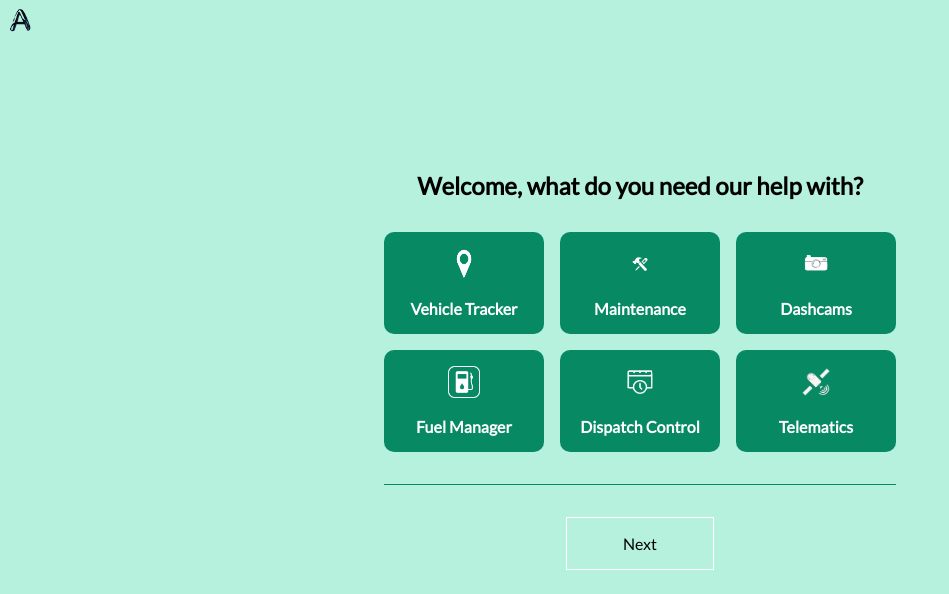
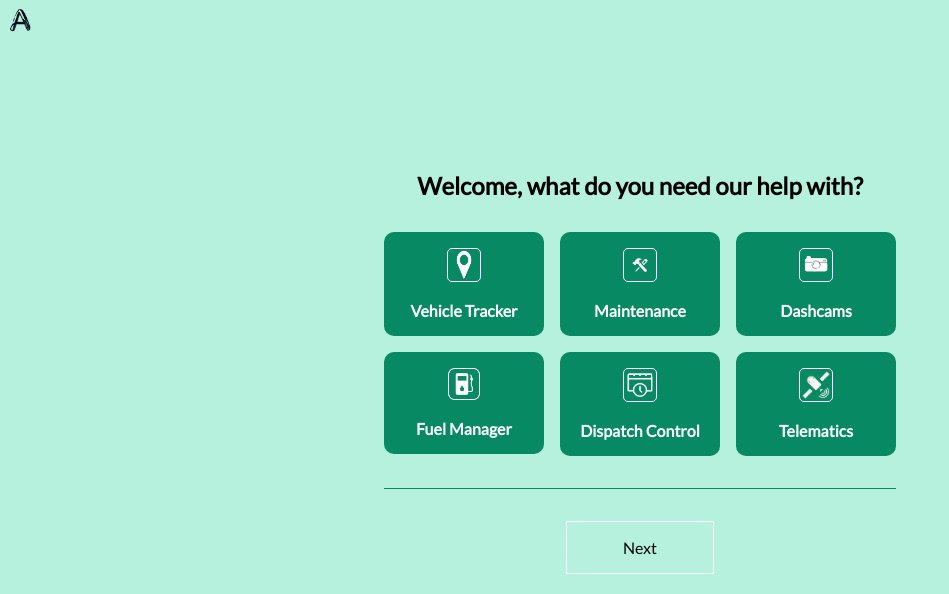
Before and after one commit to Blackie01/AutoMate, a React (Create React App) app: page /onboarding in a window 1280 px wide. Shown: the top 594 px of the page, without its empty margins (0-949 px from the left). Built offline with nearby package versions, Linux system fonts and the light colour scheme; a web font is replaced by a local one.

Commit message:
leggo again

```diff
--- a/src/components/login.js
+++ b/src/components/login.js
@@ -45,7 +45,7 @@ function Login() {
               <p>AutoMate</p>
             </span>
           </Link>
-          <h3>Login into your account.</h3>
+          <h3>Login</h3>
 
           <input
             className="login-form-input"
--- a/src/components/onboarding.css
+++ b/src/components/onboarding.css
@@ -1,7 +1,11 @@
 #onboarding-one {
     background-color: #b6f1dd;
-    /* background-color: rgb(7, 138, 99); */
+    /* background-color: #decade; */
     height: 100vh;
+}
+
+.onboard-logo {
+    cursor: pointer;
 }
 
 #overall-onboard-one-container {
@@ -40,6 +44,20 @@
     height: 2rem;
     width: 2rem;
     color: white;
+    border: 1px solid #fff;
+    border-radius: 5px;
+}
+
+#tracker-icon {
+    /* scale: 0.8; */
+}
+
+#img-2-onboard {
+    /* scale: 1.3; */
+}
+
+#fueling-icon {
+    border: none;
 }
 
 #onboard-hr {
--- a/src/components/onboarding.js
+++ b/src/components/onboarding.js
@@ -36,8 +36,8 @@ function Onboarding () {
 
         <section id="onboarding-one">
             <div
-            // onClick={logout}
             onClick={logOut}
+            className="onboard-logo"
             >
               <img className="class-one-logo" src={logo} />
             </div>
@@ -49,7 +49,7 @@ function Onboarding () {
 
               <section id="onboard-one-options">
                 <div className="option-container">
-                  <img src={location} className="icons"/>
+                  <img src={location} id="tracker-icon" className="icons"/>
                   <p>Vehicle Tracker</p>
                 </div>
 
@@ -64,7 +64,7 @@ function Onboarding () {
                 </div>
 
                 <div className="option-container">
-                  <img src={fuel} className="icons"/>
+                  <img src={fuel} id="fueling-icon" className="icons"/>
                   <p>Fuel Manager</p>
                 </div>
 
```
